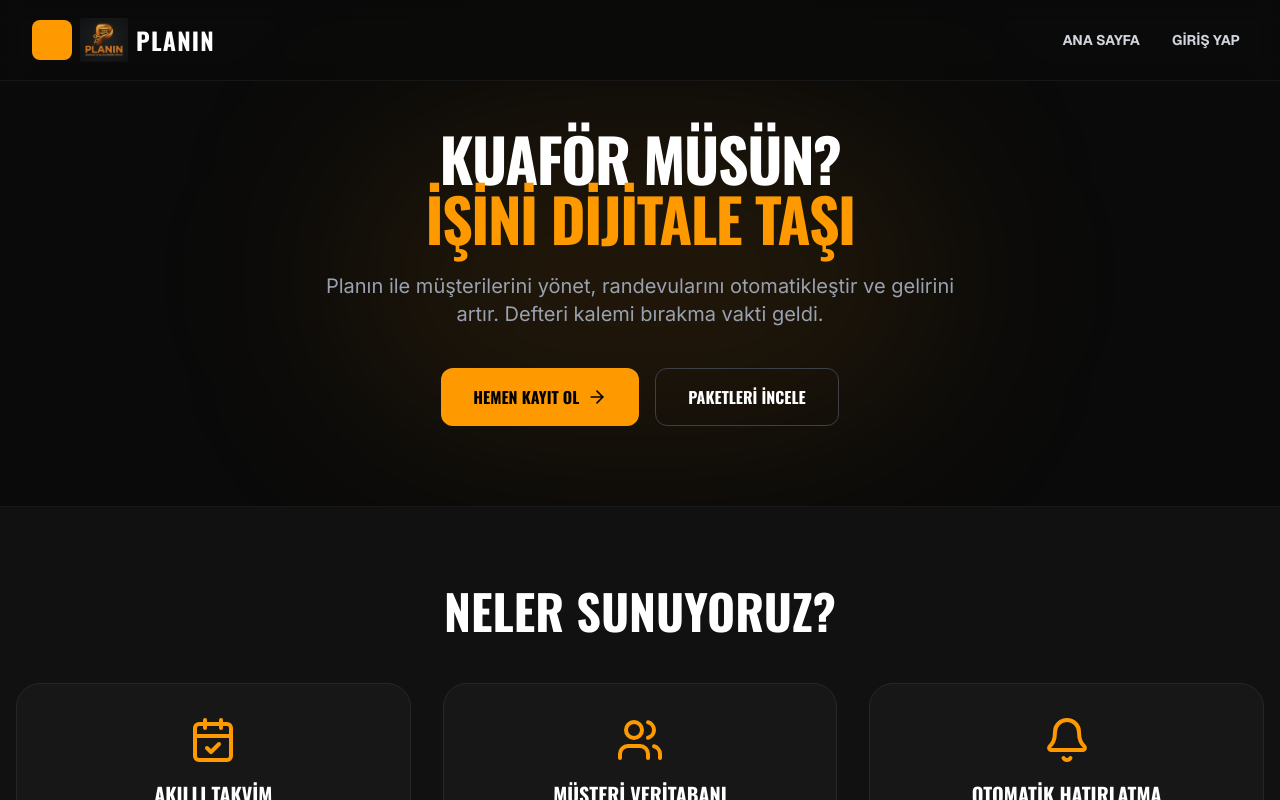
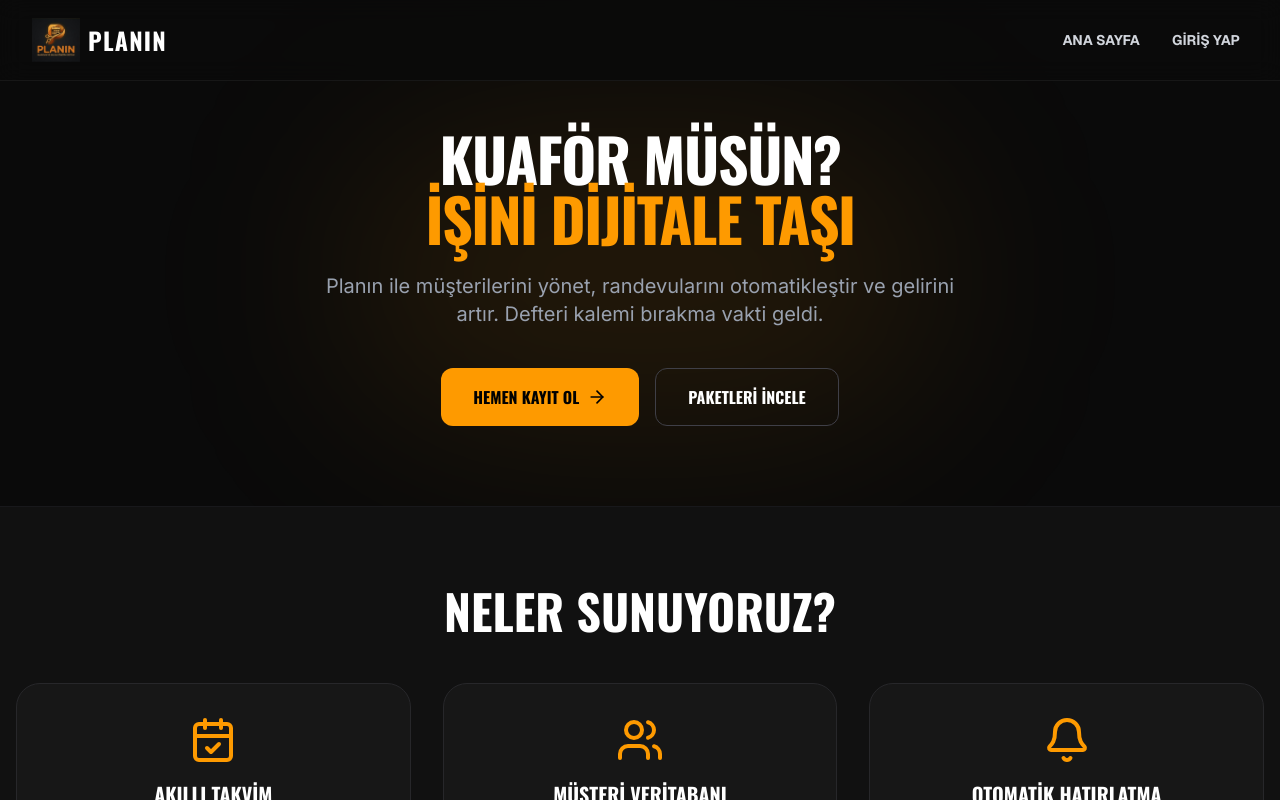
Before and after one commit to mckonca-dot/randevu-saas-frontend, a Next.js app: page /isletmeler-icin in a window 1280 px wide. Shown: the top 800 px of the page. Built offline with nearby package versions, Linux system fonts and the light colour scheme.

Commit message:
logo değştirildi

```diff
--- a/app/isletmeler-icin/page.tsx
+++ b/app/isletmeler-icin/page.tsx
@@ -17,8 +17,6 @@ export default function BusinessLandingPage() {
       <nav className="fixed w-full z-50 top-0 bg-[#0a0a0a]/90 backdrop-blur-md border-b border-[#171717]">
         <div className="max-w-7xl mx-auto px-4 sm:px-6 lg:px-8 h-20 flex items-center justify-between">
           <Link href="/" className="flex items-center gap-2">
-            <div className="w-10 h-10 bg-amber-500 rounded-lg flex items-center justify-center text-black">
-            </div>
             {/* Kendi Logon */}
             <img
               src="/logo.png"
```
